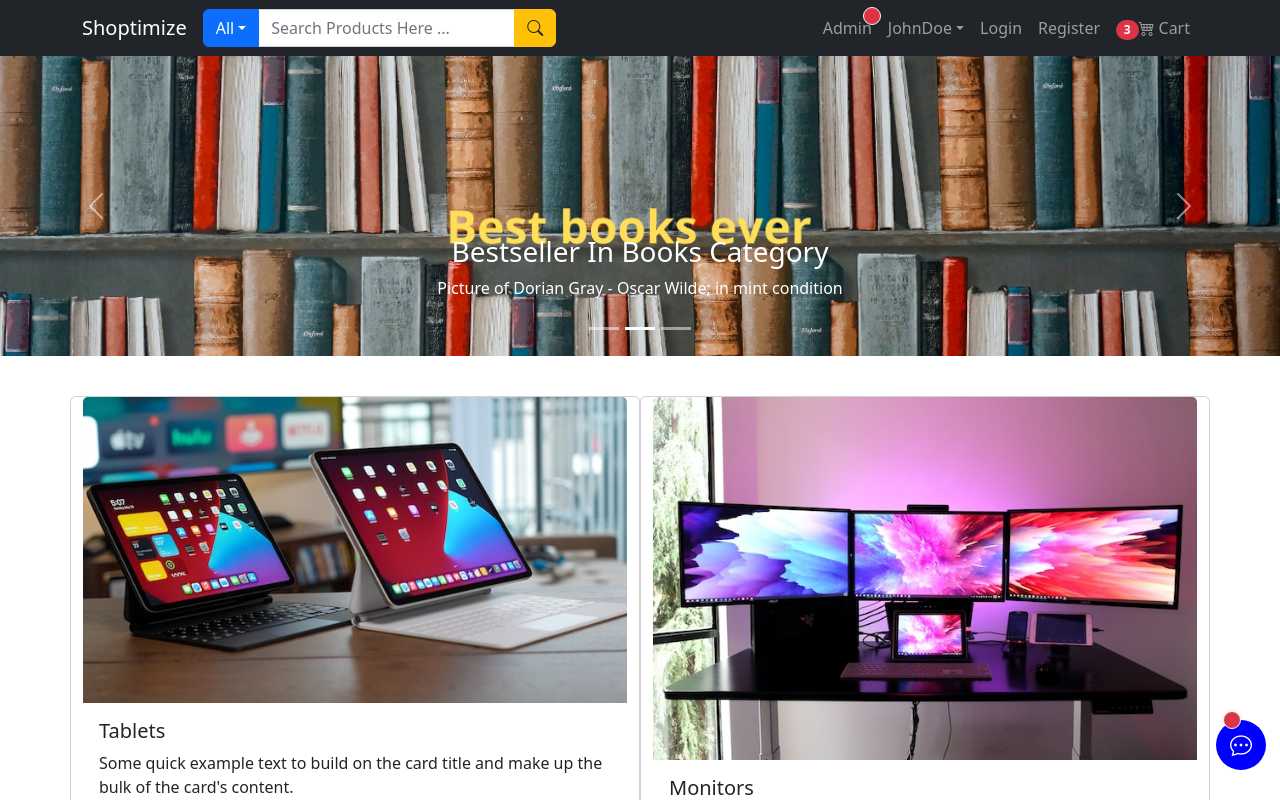
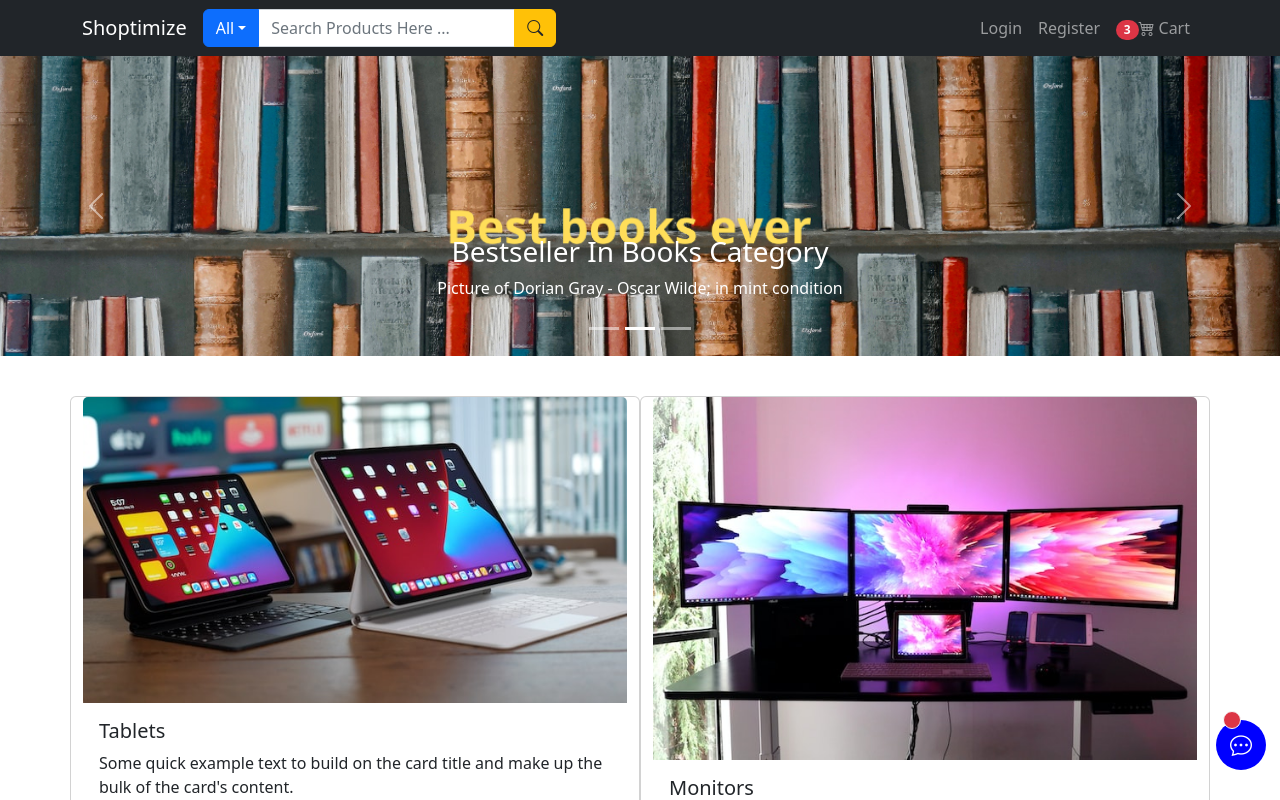
Before and after one commit to ShanchaiZ/MERN-ecommerce, a React (Create React App) app in the folder frontend/: page / in a window 1280 px wide. Shown: the top 800 px of the page. Built offline with nearby package versions, Linux system fonts and the light colour scheme.

Commit message:
Based on user login saved in redux state, placed and display admin links when user is admin; placed and display user links if user is regular user. otherwise, header redirected to login and register page. used a ternary operator

```diff
--- a/frontend/src/components/HeaderComponent.js
+++ b/frontend/src/components/HeaderComponent.js
@@ -53,19 +53,27 @@ const HeaderComponent = () => {
 
                     {/* 2nd part NavBar: Admin, User Login/Registration and Cart */}
                     <Nav>
+                        {/* If User is an Admin, Show /admin links in header:... */}
+                        {userInfo.isAdmin ? (
                             <LinkContainer to="/admin/orders">
                                 <Nav.Link>
                                     Admin
                                     <span className="position-absolute top-1 start-10 translate-middle p-2 bg-danger border border-light rounded-circle"></span>
                                 </Nav.Link>
                             </LinkContainer>
-                        {/* User Dropdown Options */}
-                        <NavDropdown title="JohnDoe" id="collasible-nav-dropdown">
+
+                            //... Otherwise, show name of regular user and links in header...:
+                        ) : userInfo.name && !userInfo.isAdmin ? (
+
+                            // User Dropdown Options:
+                            < NavDropdown title="JohnDoe" id="collasible-nav-dropdown">
                                 <NavDropdown.Item eventKey="/user/my-orders" as={Link} to="/user/my-orders">My Orders</NavDropdown.Item>
                                 <NavDropdown.Item eventKey="/user" as={Link} to="/user">My Profile</NavDropdown.Item>
                                 <NavDropdown.Item onClick={() => dispatch(logout())}>Logout</NavDropdown.Item>
                             </NavDropdown>
-
+                        ) : (
+                            // ... Otherwise, redirect header to login and register links.
+                            <>
                                 {/* Link to Login */}
                                 <LinkContainer to="/login">
                                     <Nav.Link>Login</Nav.Link>
@@ -75,6 +83,8 @@ const HeaderComponent = () => {
                                 <LinkContainer to="/register">
                                     <Nav.Link>Register</Nav.Link>
                                 </LinkContainer>
+                            </>
+                        )}
 
                         {/* Link to Cart */}
                         <LinkContainer to="/cart">
@@ -88,7 +98,7 @@ const HeaderComponent = () => {
                     </Nav>
                 </Navbar.Collapse>
             </Container>
-        </Navbar>
+        </Navbar >
     );
 };
 
```
Lines whose indentation alone changed are shown as unchanged.
